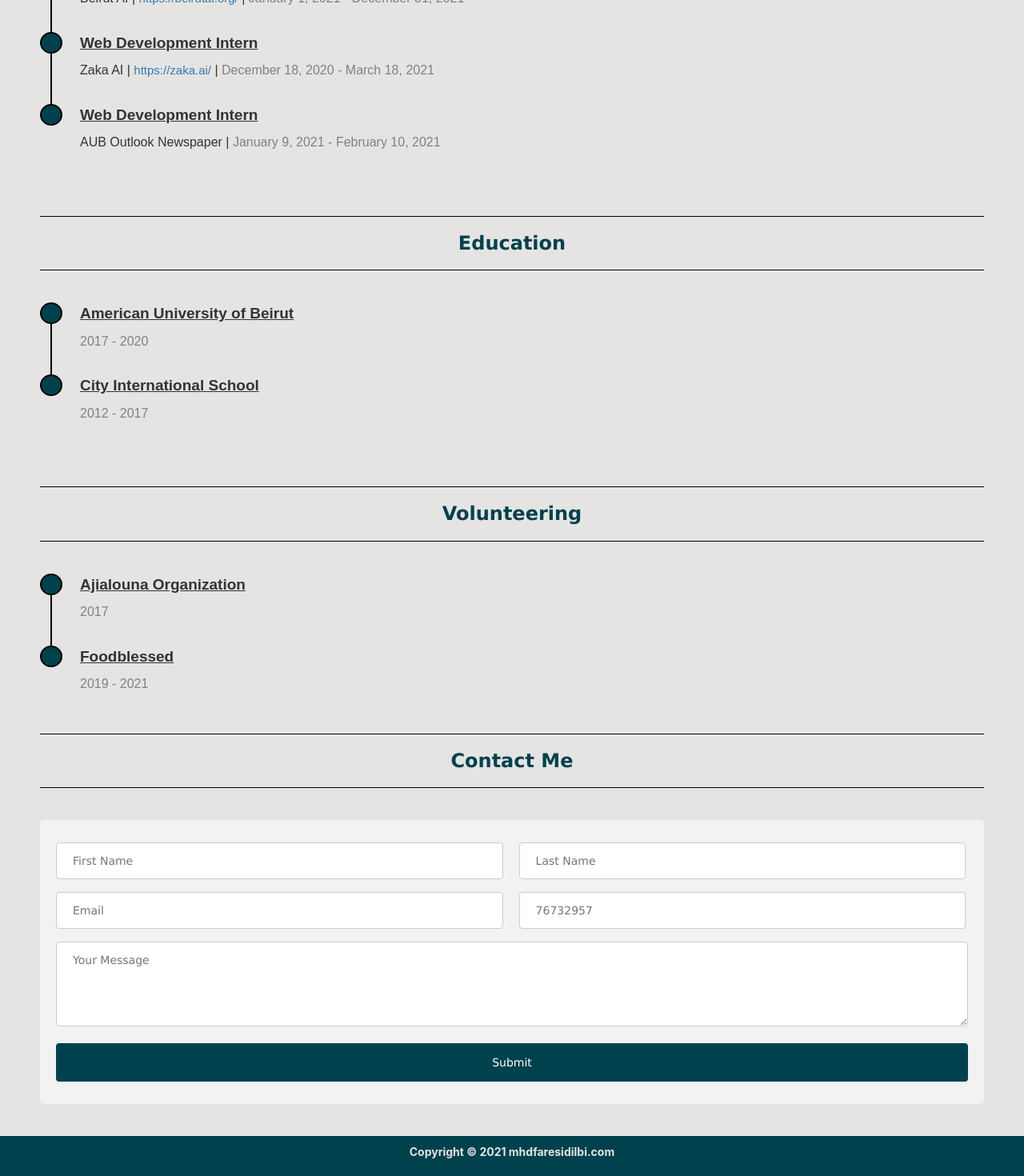
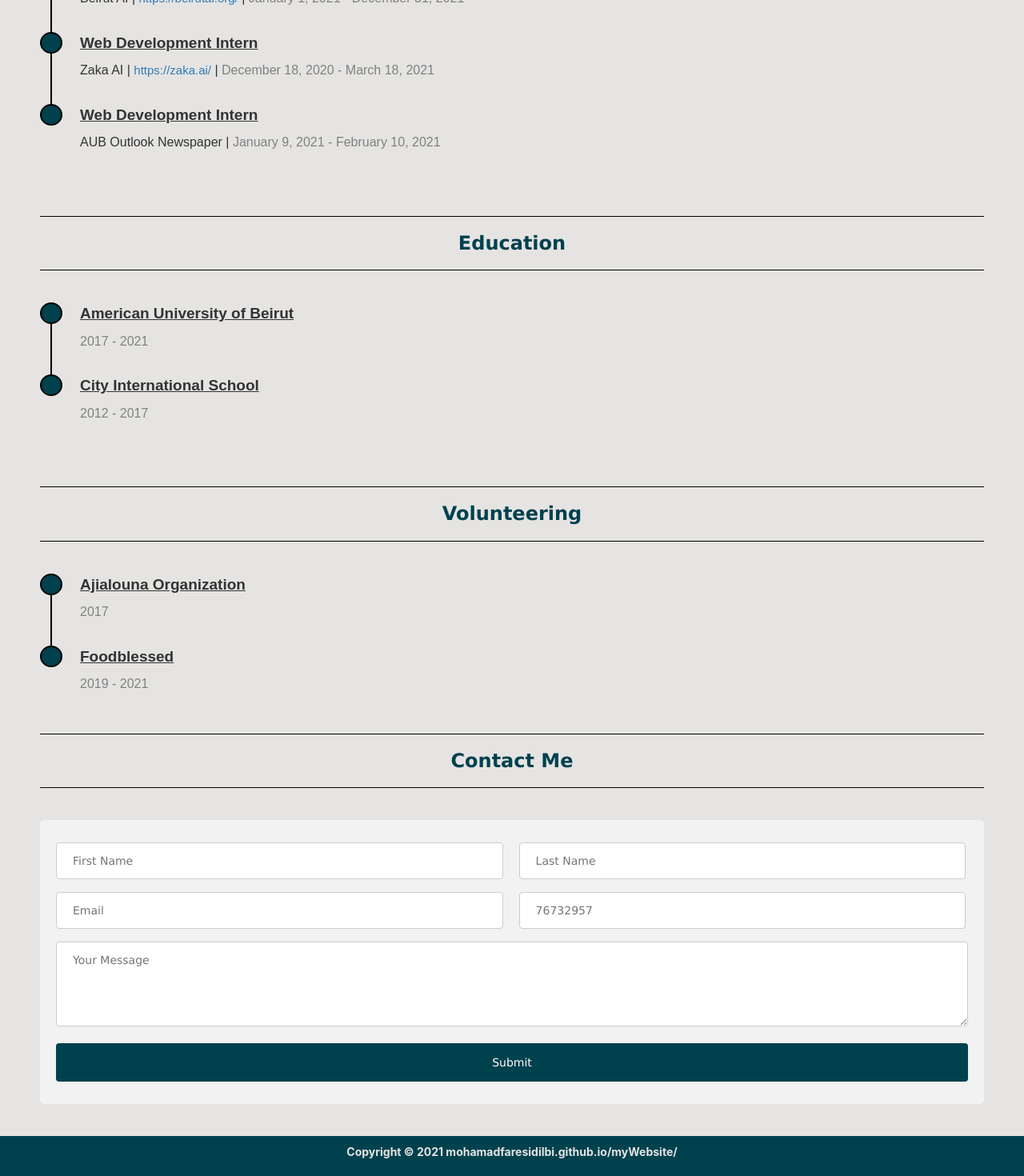
Before and after one commit to mohamadfaresidilbi/fares-idilbi, a React (Create React App) app: page / in a window 1280 px wide. Shown: the part 1214-2684 px from the top of the page at 80% size. Built offline with nearby package versions, Linux system fonts and the light colour scheme.

Commit message:
footer fix

```diff
--- a/src/Comp/Education.jsx
+++ b/src/Comp/Education.jsx
@@ -7,7 +7,7 @@ function Education() {
                 <h3>Education</h3>
                 <div>
                     <ul>
-                        <li><p id="title-pad"><u>American University of Beirut</u></p><p><span id="greys">2017 - 2020</span></p></li>
+                        <li><p id="title-pad"><u>American University of Beirut</u></p><p><span id="greys">2017 - 2021</span></p></li>
                         <li><p id="title-pad"><u>City International School</u></p><p><span id="greys">2012 - 2017</span></p></li>
                     </ul>
                 </div>
--- a/src/Comp/Footer.jsx
+++ b/src/Comp/Footer.jsx
@@ -6,7 +6,7 @@ function Footer() {
     return (
     <footer>
         <div class="my-footer">
-            <p class="footer-content"><b> Copyright © {y} mhdfaresidilbi.com</b></p>
+            <p class="footer-content"><b> Copyright © {y} mohamadfaresidilbi.github.io/myWebsite/</b></p>
         </div>
     </footer>
 
```
